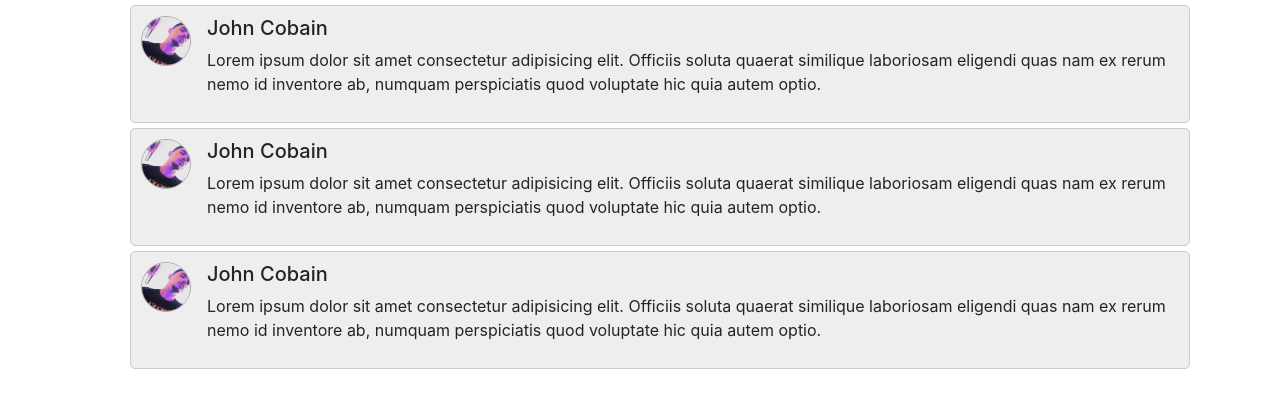
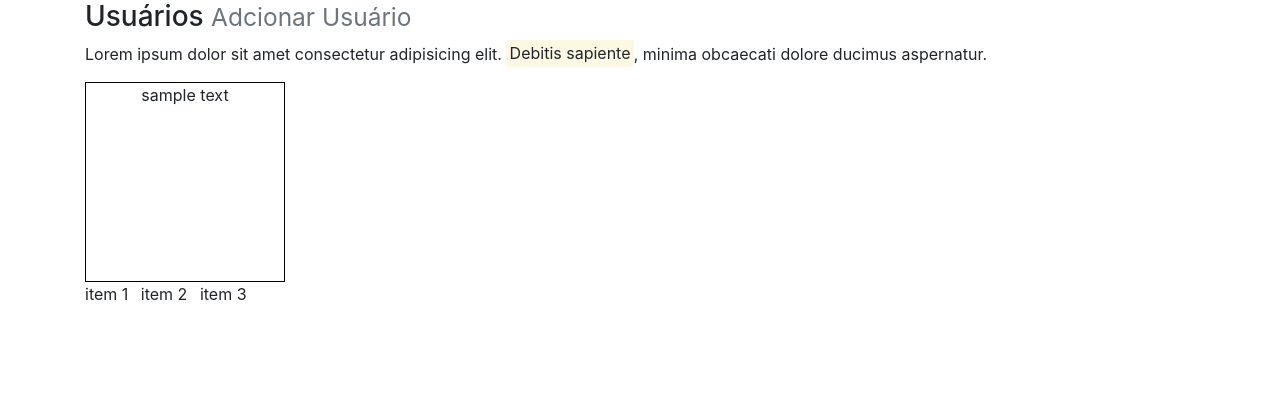
Before and after one commit to johncobain/bweb, a plain HTML site: page bootstrap/modulo_1/index.html in a window 1280 px wide. Drawn offline with Linux system fonts and the light colour scheme.

Commit message:
tipografia

```diff
--- a/bootstrap/modulo_1/index.html
+++ b/bootstrap/modulo_1/index.html
@@ -32,6 +32,11 @@
             margin: 5px;
             padding: 10px;
         }
+        .teste{
+            width: 200px;
+            height: 200px;
+            border: 1px solid #000;
+        }
     </style>
 </head>
 <body>
@@ -43,7 +48,7 @@
             <div class="col-3">Love</div>
         </div> -->
 
-        <ul class="list-unstylied">
+        <!-- <ul class="list-unstylied">
             <li class="media">
                 <img src="./assets/images/me.jpeg" class="mr-3 avatar">
                 <div class="media-body">
@@ -66,8 +71,20 @@
                 </div>
             </li>
 
+        </ul> -->
+
+        <h3>Usuários <small class="text-muted">Adcionar Usuário</small></h3>
+
+        <p>Lorem ipsum dolor sit amet consectetur adipisicing elit. <span class="mark">Debitis sapiente</span>, minima obcaecati dolore ducimus aspernatur.</p>
+
+        <div class="teste text-center">
+            sample text
+        </div>
+        <ul class="list-inline">
+            <li class="list-inline-item">item 1</li>
+            <li class="list-inline-item">item 2</li>
+            <li class="list-inline-item">item 3</li>
         </ul>
-
     </div>
 
 
```
